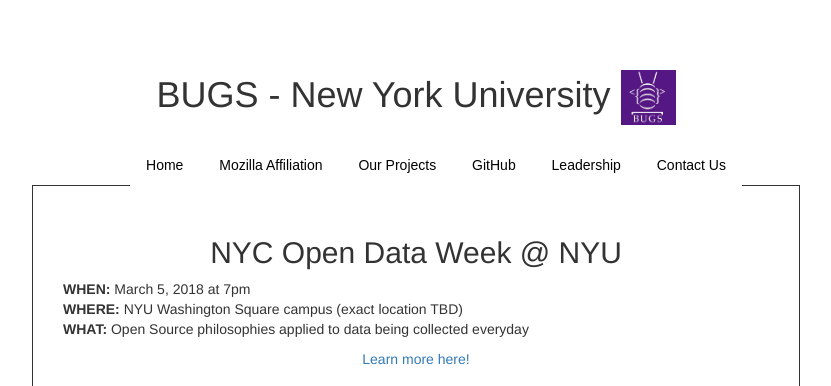
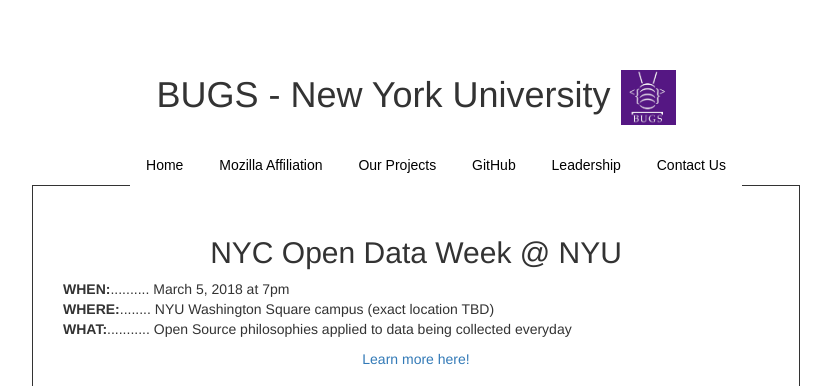
Before and after one commit to BUGS-NYU/bugs-nyu.github.io-old, a Jekyll site: the page built from index.html, in a window 1280 px wide, cut to the strip 0-386 px from the top of the page. Shown: the whole strip, without its empty margins (224-1055 px from the left). Built offline with Jekyll 4.4.1, drawn with Linux system fonts in a browser that asks for light colours; part of the change alters nothing that is shown.

```diff
--- a/index.html
+++ b/index.html
@@ -5,13 +5,15 @@ layout: default
 	<div style="margin: auto; padding: 30px; width: 60%; border: 1px solid;">
 	<h2 style="text-align: center;">NYC Open Data Week @ NYU</h2>
 	<p>
-		<strong>WHEN:</strong> March 5, 2018 at 7pm<br>
-		<strong>WHERE:</strong> NYU Washington Square campus (exact location TBD)<br>
-		<strong>WHAT:</strong> Open Source philosophies applied to data being collected everyday<br>
+		<strong>WHEN:</strong>.......... March 5, 2018 at 7pm<br>
+		<strong>WHERE:</strong>........ NYU Washington Square campus (exact location TBD)<br>
+		<strong>WHAT:</strong>........... Open Source philosophies applied to data being collected everyday<br>
 	</p>
-	<p style="text-align: center; text-size: 2em;">
-		<a href="open-data/open_data_week.html"> Learn more here!</a>
-	</p>
+	<div style="text-align: center; text-size: 2em;">
+		<p>
+			<a href="open-data/open_data_week.html"> Learn more here!</a>
+		</p>
+	</div>
 	</div>
   <!-- Carousel
     ================================================== -->
```
